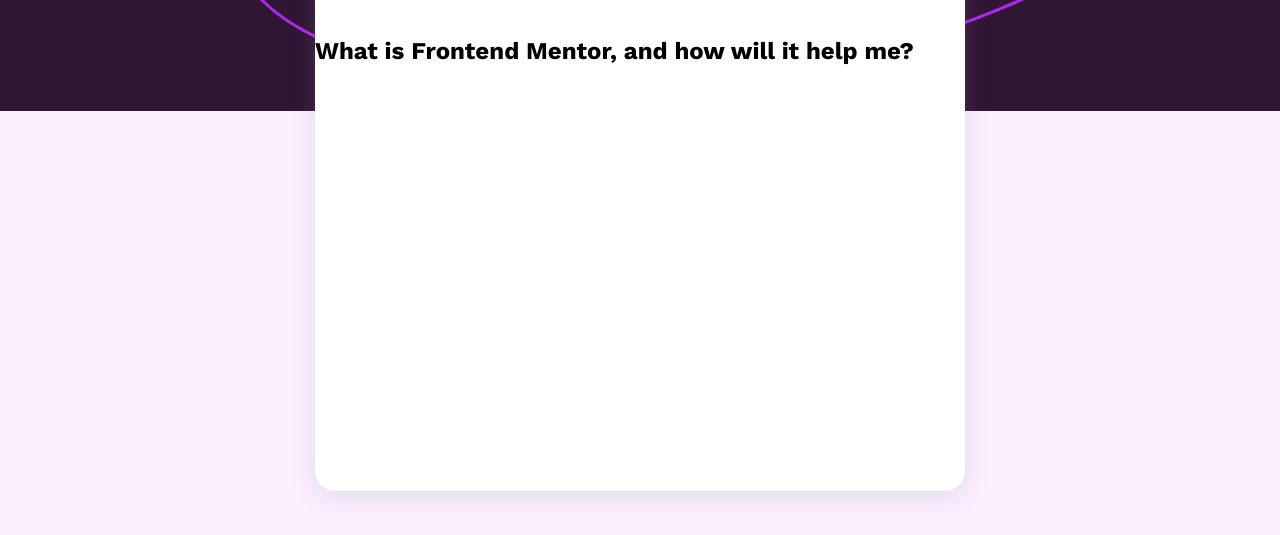
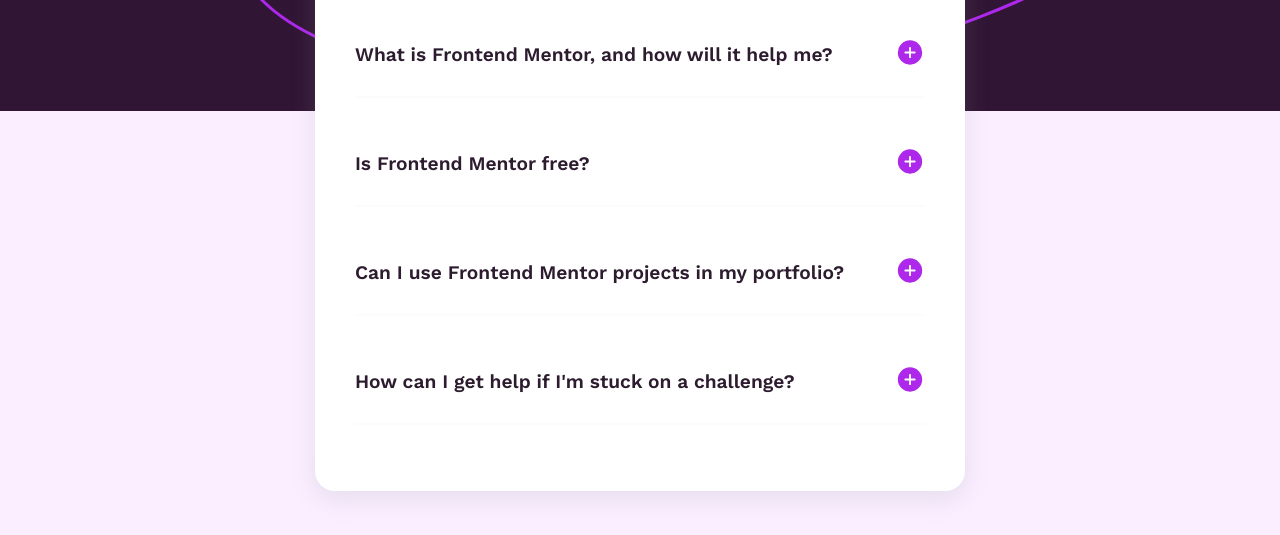
Before and after one commit to dev-danielsouza/faq-accordion-main, a plain HTML site: page index.html in a window 1280 px wide. Shown: the part 209-744 px from the top of the page. Drawn offline with Linux system fonts and the light colour scheme.

Commit message:
in progress

```diff
--- a/css/style.css
+++ b/css/style.css
@@ -11,6 +11,7 @@
 :root {
     --background-color: #FAEEFF;
     --font-color: #2D1C2F;
+    --violet: #AD28EB;
     --font-01: "WorkSans-Italic-VariableFont_wght", sans-serif;
     --font-02: "WorkSans-VariableFont_wght", sans-serif;
 }
@@ -73,5 +74,31 @@
 }
 
 div.faq-page-list {
+    margin: 2.5rem 2.5rem 2.5rem 2.5rem;
+    display: flex;
+    flex-direction: column;
+    gap: 3rem;
+}
 
+div.division {
+    display: flex;
+    flex-direction: row;
+    align-items: center;
+    justify-content: space-between;
 }
+
+div.division {
+    padding-bottom: 1.5rem;
+    border-bottom: 2px solid #cccccc0e;
+}
+
+.faq-page-list-item {
+    font-weight: 600;
+    font-size: 1.2rem;
+    color: var(--font-color);
+    cursor: pointer;
+}
+
+.faq-page-list-item:hover {
+    color: var(--violet);
+}
--- a/index.html
+++ b/index.html
@@ -18,7 +18,19 @@
             <div class="faq-page-list">
                   <div class="division">
                         <h2 class="faq-page-list-item">What is Frontend Mentor, and how will it help me?</h2>
-
+                        <a href="#"><img src="assets/images/icon-plus.svg" alt="icon-plus"></a>
+                  </div>
+                  <div class="division">
+                        <h2 class="faq-page-list-item">Is Frontend Mentor free?</h2>
+                        <a href="#"><img src="assets/images/icon-plus.svg" alt="icon-plus"></a>
+                  </div>
+                  <div class="division">
+                        <h2 class="faq-page-list-item">Can I use Frontend Mentor projects in my portfolio?</h2>
+                        <a href="#"><img src="assets/images/icon-plus.svg" alt="icon-plus"></a>
+                  </div>
+                  <div class="division">
+                        <h2 class="faq-page-list-item">How can I get help if I'm stuck on a challenge?</h2>
+                        <a href="#"><img src="assets/images/icon-plus.svg" alt="icon-plus"></a>
                   </div>
             </div>
       </div>
```
